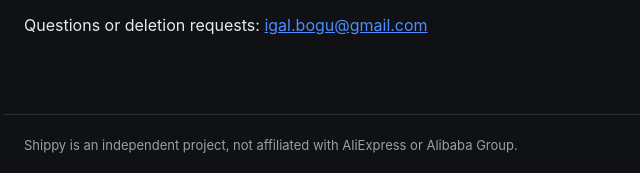
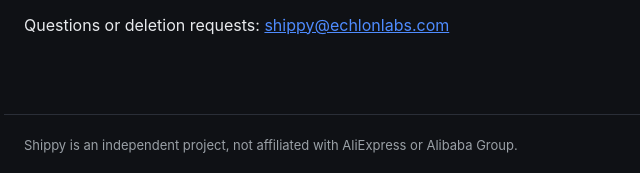
Before and after one commit to Eagle84/Shippy-releases, a plain HTML site: page privacy-policy.html in a window 1280 px wide. Shown: the part 1714-1887 px from the top of the page, 256-896 px from the left. Drawn offline with Linux system fonts and the light colour scheme.

Commit message:
Update contact email in privacyUpdate contact email to shippy@echlonlabs.com policy

```diff
--- a/privacy-policy.html
+++ b/privacy-policy.html
@@ -52,7 +52,7 @@
   <p>We may update this policy as the app evolves. Material changes will be reflected on this page with an updated date.</p>
 
   <h2>Contact</h2>
-  <p>Questions or deletion requests: <a href="mailto:igal.bogu@gmail.com">igal.bogu@gmail.com</a></p>
+  <p>Questions or deletion requests: <a href="mailto:shippy@echlonlabs.com">shippy@echlonlabs.com</a></p>
 </main>
 <footer>
   Shippy is an independent project, not affiliated with AliExpress or Alibaba Group.
```
